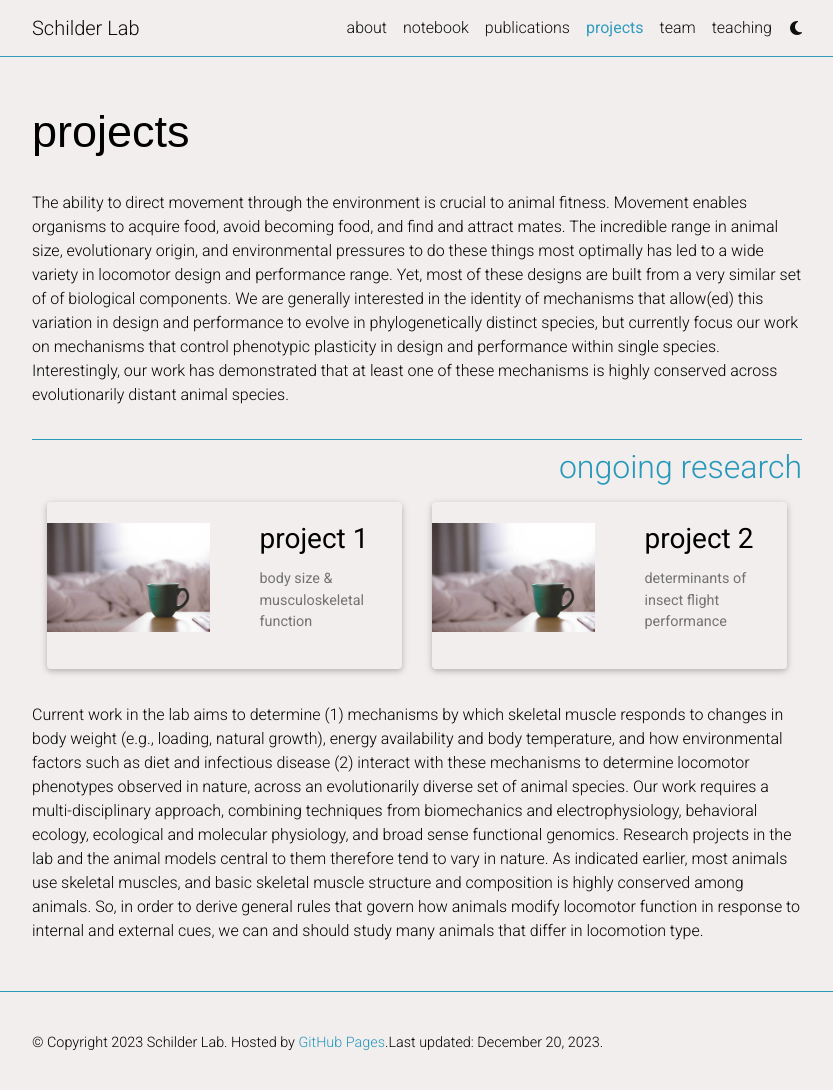
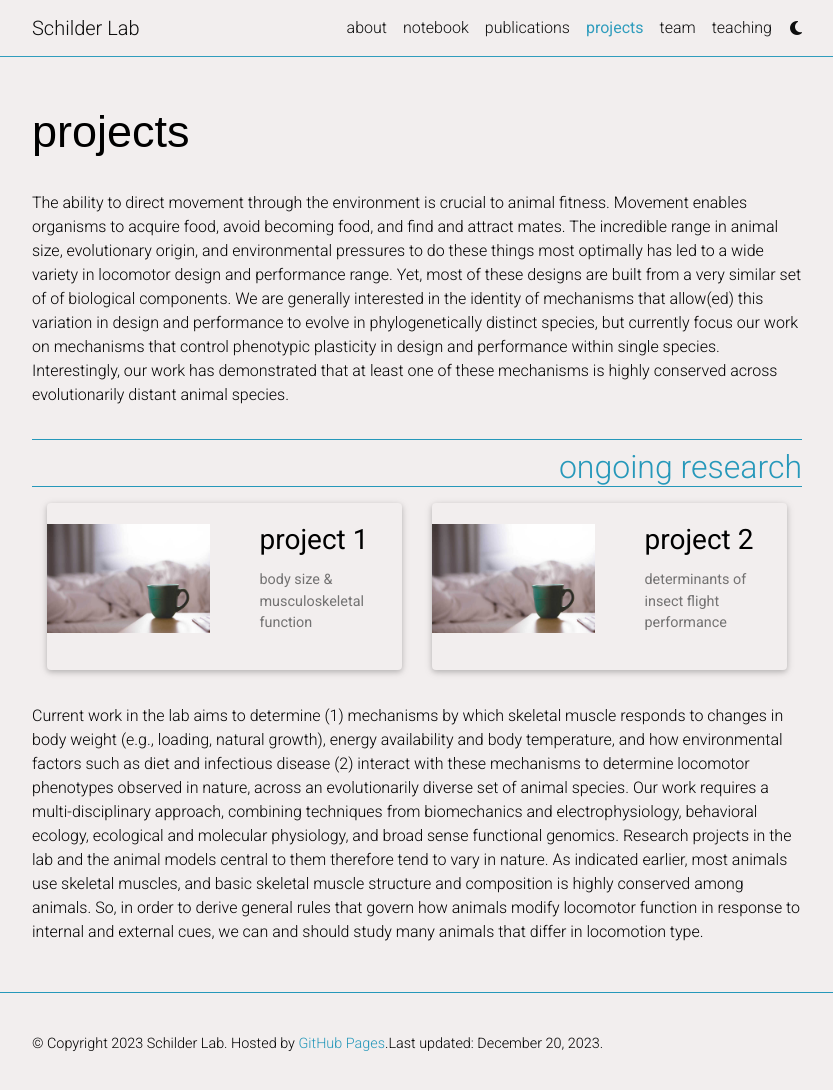
Before and after one commit to rjs360/schilder-lab, a Jekyll site: the page built from _pages/projects.md, in a window 1280 px wide and 1094 px high. Shown: the top 1090 px of the window, without its empty margins (223-1056 px from the left). Built offline with Jekyll 4.4.1, drawn with Linux system fonts in a browser that asks for light colours; full-size pictures stand in for the smaller copies a plugin makes; comment, search, counter and statistics services are not loaded; a style sheet for code colours, icons or effects is not loaded.

Commit message:
Update _base.scss

```diff
--- a/_sass/_base.scss
+++ b/_sass/_base.scss
@@ -544,6 +544,8 @@
     margin-top: 2rem;
     margin-bottom: 1rem;
     text-align: right;
+    //added below
+    border-bottom: 1px solid var(--global-divider-color);
   }
 }
 
```
